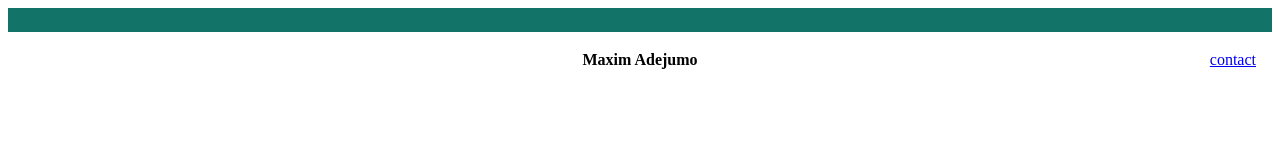
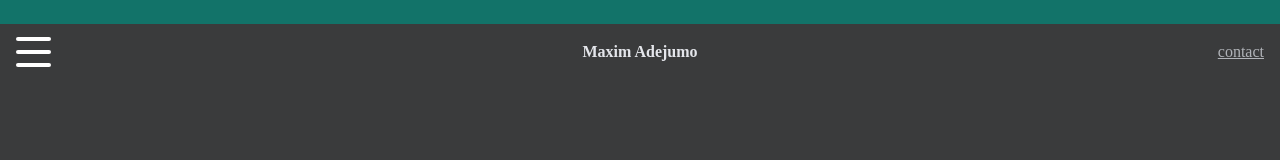
Before and after one commit to maxdahl/spiceguys-portfolio, a plain HTML site: page index.html in a window 1280 px wide. Drawn offline with Linux system fonts and the light colour scheme; files that its build step writes are made by us from their sources.

Commit message:
css change

```diff
--- a/css/style.css
+++ b/css/style.css
@@ -4,3 +4,22 @@
   --heading-color: #e4e6eb;
   --accent-color: #127369;
 }
+
+body {
+  margin: 0;
+  padding: 0;
+  background: var(--bg-color);
+}
+
+h1,
+h2,
+h3,
+h4,
+h5,
+h6 {
+  color: var(--heading-color);
+}
+
+a {
+  color: var(--body-text-color);
+}
```
